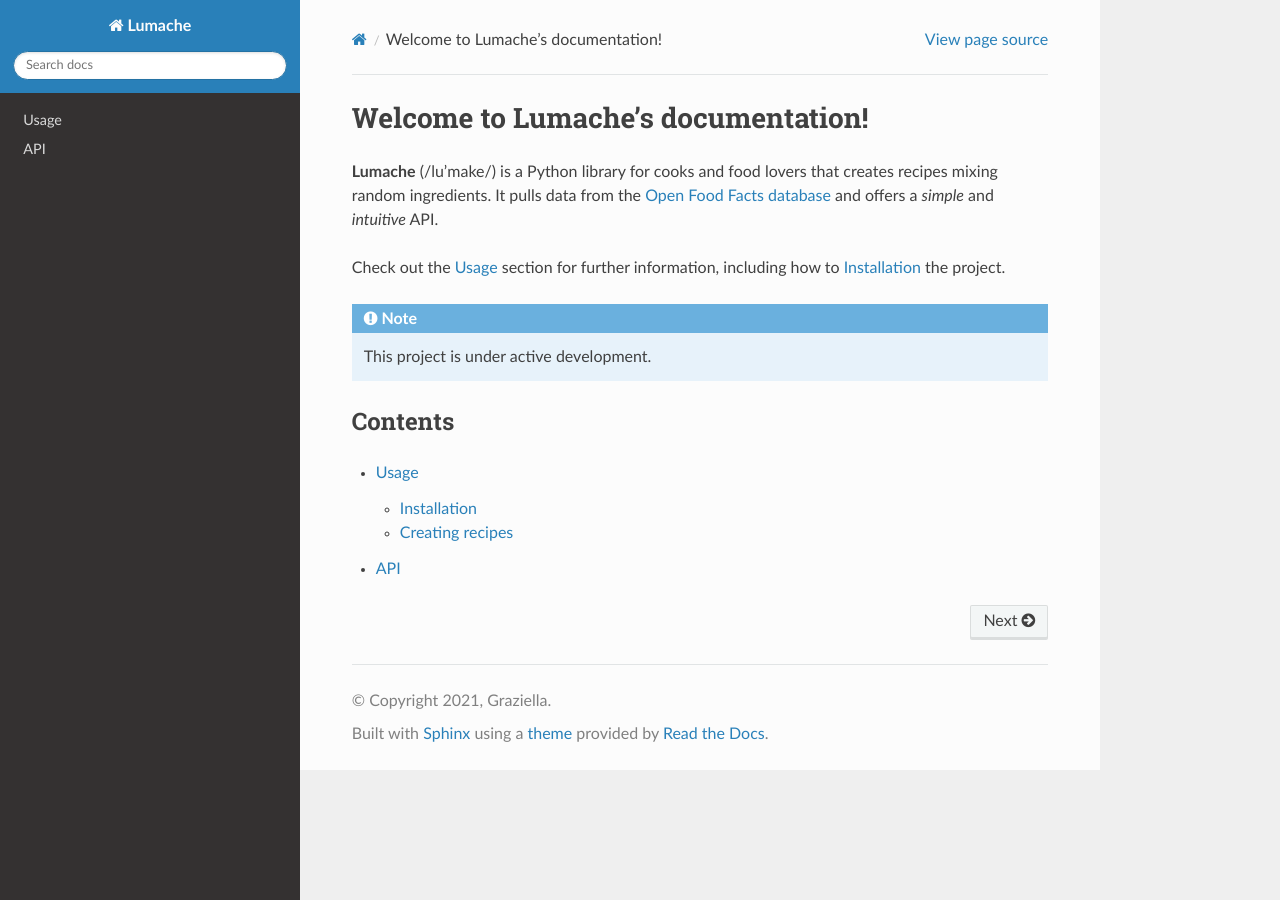
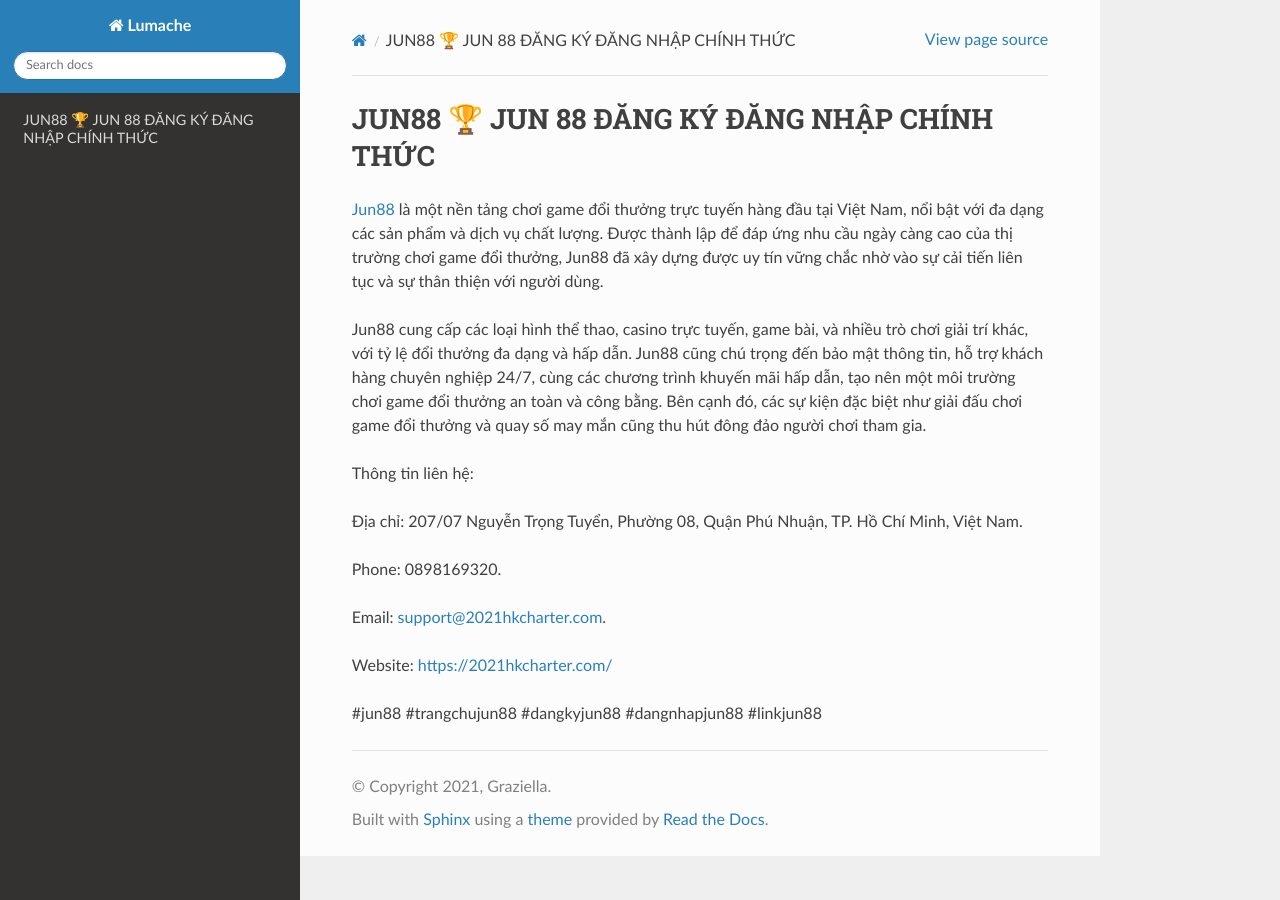
Before and after one commit to parkisngan19/jun882021hkchartercom, a Sphinx documentation site: the page built from docs/source/index.rst, in a window 1280 px wide. Built offline with Sphinx 7.4.7 and the Read the Docs theme 3.1.0, drawn with Linux system fonts in a browser that asks for light colours.

Commit message:
Update index.rst

```diff
--- a/docs/source/index.rst
+++ b/docs/source/index.rst
@@ -1,22 +1,18 @@
-Welcome to Lumache's documentation!
+JUN88 🏆 JUN 88 ĐĂNG KÝ ĐĂNG NHẬP CHÍNH THỨC
 ===================================
 
-**Lumache** (/lu'make/) is a Python library for cooks and food lovers
-that creates recipes mixing random ingredients.
-It pulls data from the `Open Food Facts database <https://world.openfoodfacts.org/>`_
-and offers a *simple* and *intuitive* API.
+`Jun88 <https://2021hkcharter.com/>`_ là một nền tảng chơi game đổi thưởng trực tuyến hàng đầu tại Việt Nam, nổi bật với đa dạng các sản phẩm và dịch vụ chất lượng. Được thành lập để đáp ứng nhu cầu ngày càng cao của thị trường chơi game đổi thưởng, Jun88 đã xây dựng được uy tín vững chắc nhờ vào sự cải tiến liên tục và sự thân thiện với người dùng.
 
-Check out the :doc:`usage` section for further information, including
-how to :ref:`installation` the project.
+Jun88 cung cấp các loại hình thể thao, casino trực tuyến, game bài, và nhiều trò chơi giải trí khác, với tỷ lệ đổi thưởng đa dạng và hấp dẫn. Jun88 cũng chú trọng đến bảo mật thông tin, hỗ trợ khách hàng chuyên nghiệp 24/7, cùng các chương trình khuyến mãi hấp dẫn, tạo nên một môi trường chơi game đổi thưởng an toàn và công bằng. Bên cạnh đó, các sự kiện đặc biệt như giải đấu chơi game đổi thưởng và quay số may mắn cũng thu hút đông đảo người chơi tham gia.
 
-.. note::
+Thông tin liên hệ:
 
-   This project is under active development.
+Địa chỉ: 207/07 Nguyễn Trọng Tuyển, Phường 08, Quận Phú Nhuận, TP. Hồ Chí Minh, Việt Nam.
 
-Contents
---------
+Phone: 0898169320.
 
-.. toctree::
+Email: support@2021hkcharter.com.
 
-   usage
-   api
+Website: https://2021hkcharter.com/
+
+#jun88 #trangchujun88 #dangkyjun88 #dangnhapjun88 #linkjun88
```
